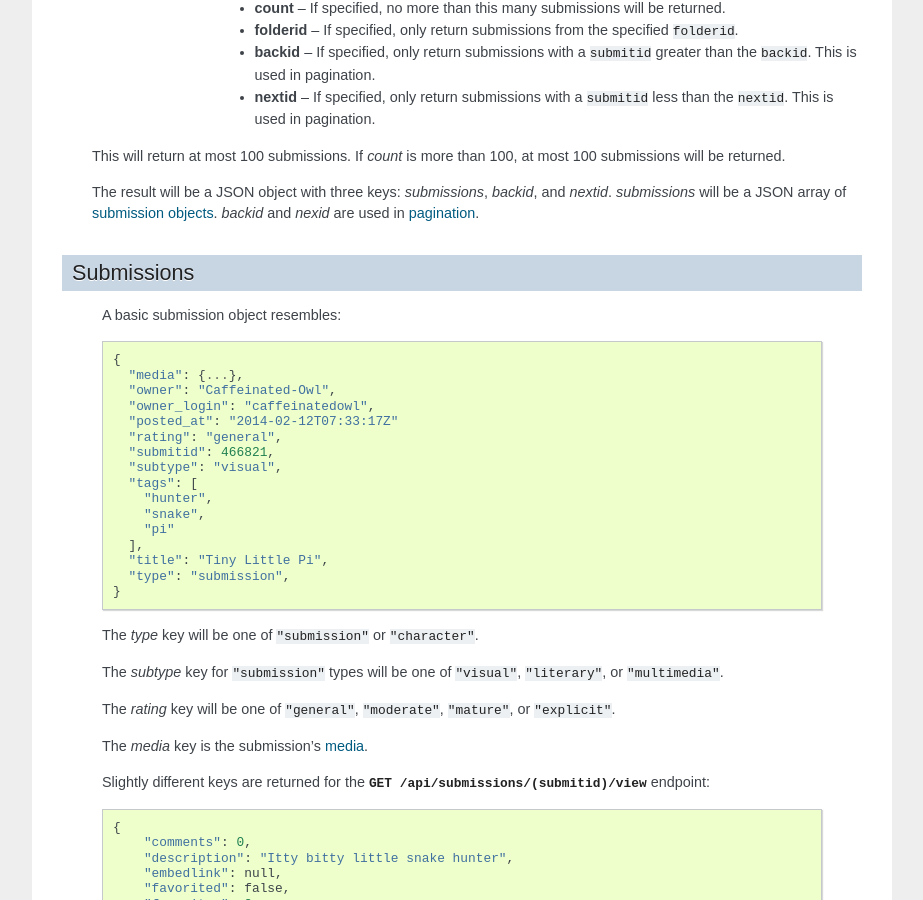
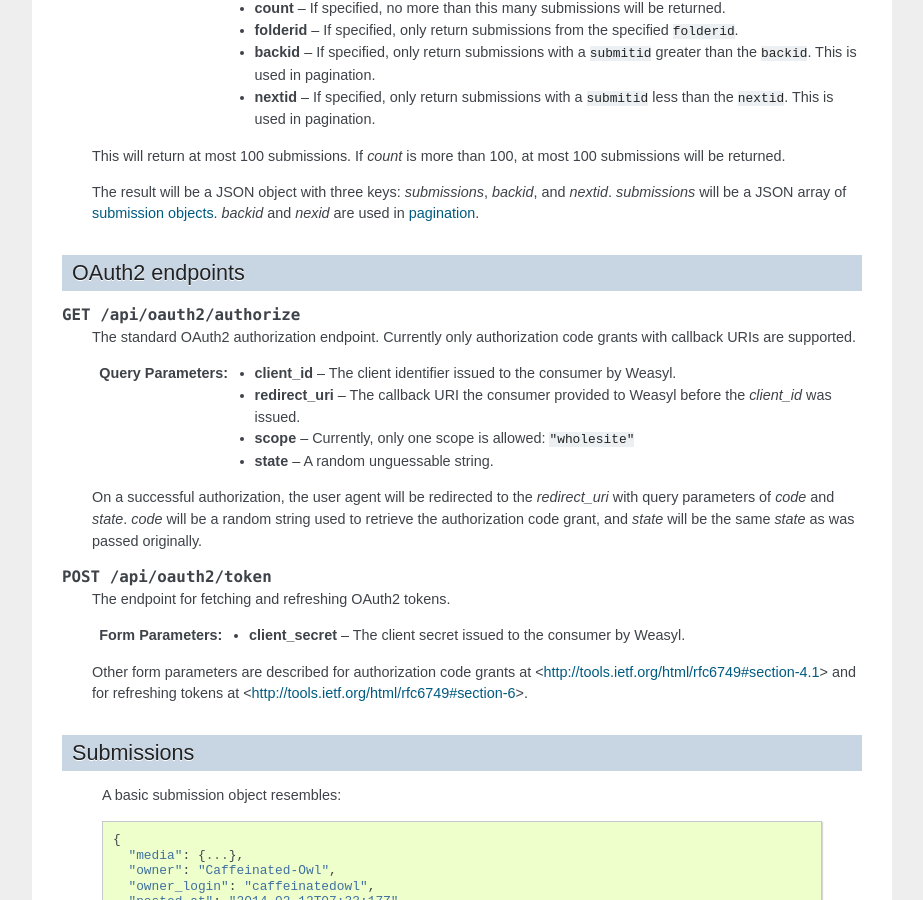
Before and after one commit to Weasyl/weasyl, a Sphinx documentation site: the page built from source/index.rst, in a window 1280 px wide and 900 px high, scrolled down 1281 px. Shown: the whole window, without its empty margins (198-1121 px from the left). Built offline with Sphinx 7.4.7, drawn with Linux system fonts in a browser that asks for light colours.

Commit message:
Add OAuth2 endpoints.

```diff
--- a/source/index.rst
+++ b/source/index.rst
@@ -98,6 +98,40 @@ Basic endpoints
    and *nextid*. *submissions* will be a JSON array of :ref:`submission objects
    <submissions>`. *backid* and *nexid* are used in :ref:`pagination
    <pagination>`.
+
+
+OAuth2 endpoints
+----------------
+
+.. http:get:: /api/oauth2/authorize
+
+   The standard OAuth2 authorization endpoint. Currently only authorization
+   code grants with callback URIs are supported.
+
+   :query client_id: The client identifier issued to the consumer by Weasyl.
+
+   :query redirect_uri: The callback URI the consumer provided to Weasyl before
+      the *client_id* was issued.
+
+   :query scope: Currently, only one scope is allowed: ``"wholesite"``
+
+   :query state: A random unguessable string.
+
+   On a successful authorization, the user agent will be redirected to the
+   *redirect_uri* with query parameters of *code* and *state*. *code* will be a
+   random string used to retrieve the authorization code grant, and *state*
+   will be the same *state* as was passed originally.
+
+
+.. http:post:: /api/oauth2/token
+
+   The endpoint for fetching and refreshing OAuth2 tokens.
+
+   :form client_secret: The client secret issued to the consumer by Weasyl.
+
+   Other form parameters are described for authorization code grants at
+   <http://tools.ietf.org/html/rfc6749#section-4.1> and for refreshing tokens
+   at <http://tools.ietf.org/html/rfc6749#section-6>.
 
 
 .. _submissions:
```
